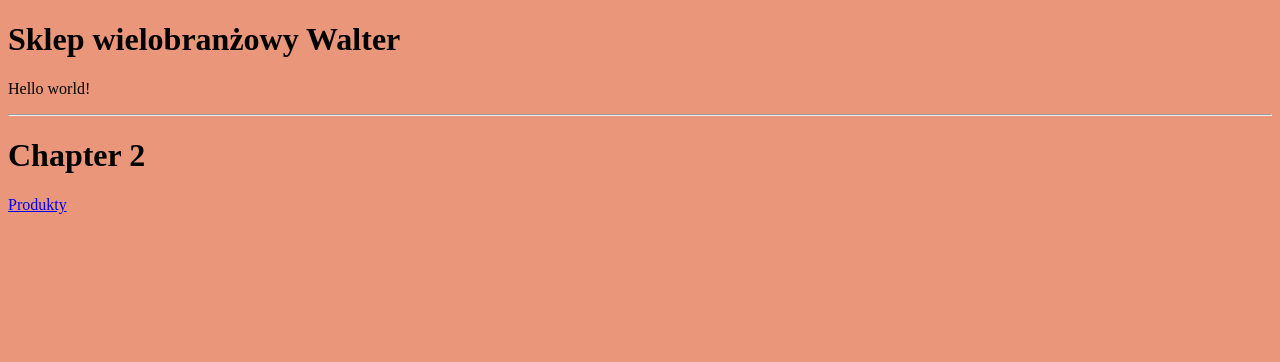
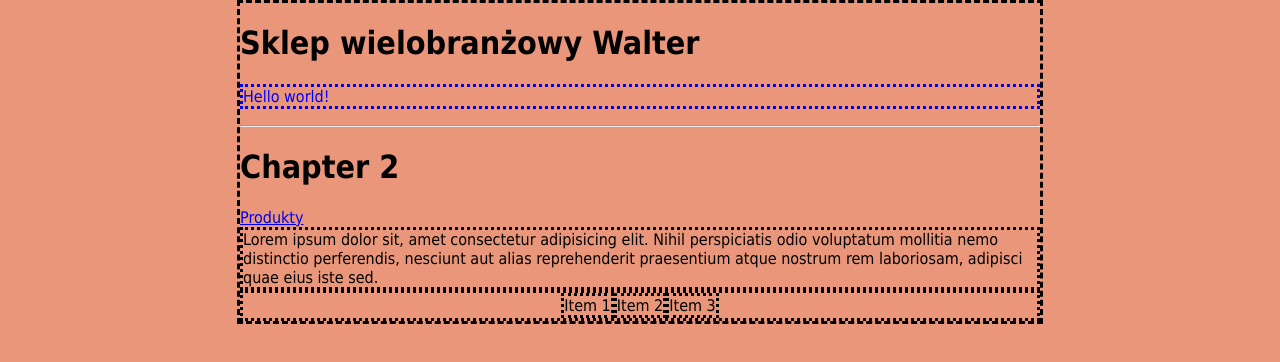
Before and after one commit to wegdrasil/walter, a plain HTML site: page index.html in a window 1280 px wide. Drawn offline with Linux system fonts and the light colour scheme.

Commit message:
well css is cancer

```diff
--- a/index.html
+++ b/index.html
@@ -3,6 +3,22 @@
     <head>
         <meta charset="utf-8">
         <title>Walter</title>
+
+        <style>
+            body {
+                max-width: 50rem;
+                font-family: tahoma;
+                margin:auto;
+                border-style:dashed;
+            }
+            p {color:blue; border-style:dotted;}
+            div {
+                border-style:dotted;
+                display: flex;
+                justify-content: center;
+            }
+        </style>
+
     </head>
 
     <body style="background-color:darksalmon">
@@ -12,8 +28,16 @@
         <hr>
         <h1>Chapter 2</h1>
         <a href="produkty.html">Produkty</a>
+        <div>
+            Lorem ipsum dolor sit, amet consectetur adipisicing elit. Nihil perspiciatis odio voluptatum mollitia nemo distinctio perferendis, nesciunt aut alias reprehenderit praesentium atque nostrum rem laboriosam, adipisci quae eius iste sed.
+        </div>
 
-
-
+        <div class="container">
+            <div class="item item-1">Item 1</div>
+            <div class="item item-2">Item 2</div>
+            <div class="item item-3">Item 3</div>
+        </div>
     </body>
 </html>
+
+<!-- <svg></svg> -->
```
Also changed, not shown: produkty.html (+1 -0 lines).
